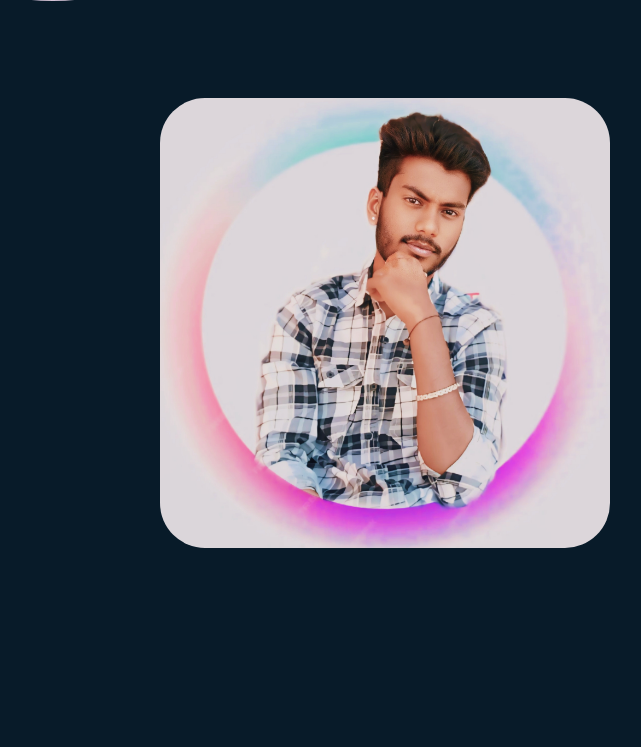
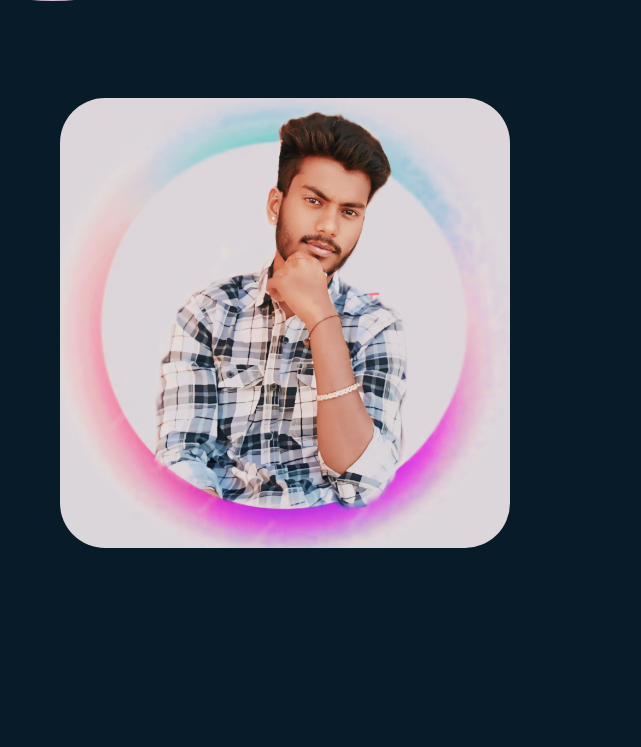
Before and after one commit to teluguabbai/myproject, a Django app: template templates/home.html in a window 1280 px wide. Shown: the part 882-1629 px from the top of the page, without its empty margins (325-966 px from the left). Run offline with Django 5.2, Linux system fonts and the light colour scheme; the template is opened without the code that fills it, so the values that code supplies are empty; some libraries are stand-ins or nearby versions.

Commit message:
Update home.html

```diff
--- a/templates/home.html
+++ b/templates/home.html
@@ -90,7 +90,7 @@
                         margin-top: 0px;
                        }
                        .about-img{
-                        display: inline;
+                        display: block;
                        }
 
                        .im4{
@@ -99,7 +99,7 @@
                         display: inline;
                         border-radius: 10%;
                         margin: auto;
-                         margin-left: 100px;
+                         margin-right: 200px;
 
                         margin-top: 20px;
 
```
